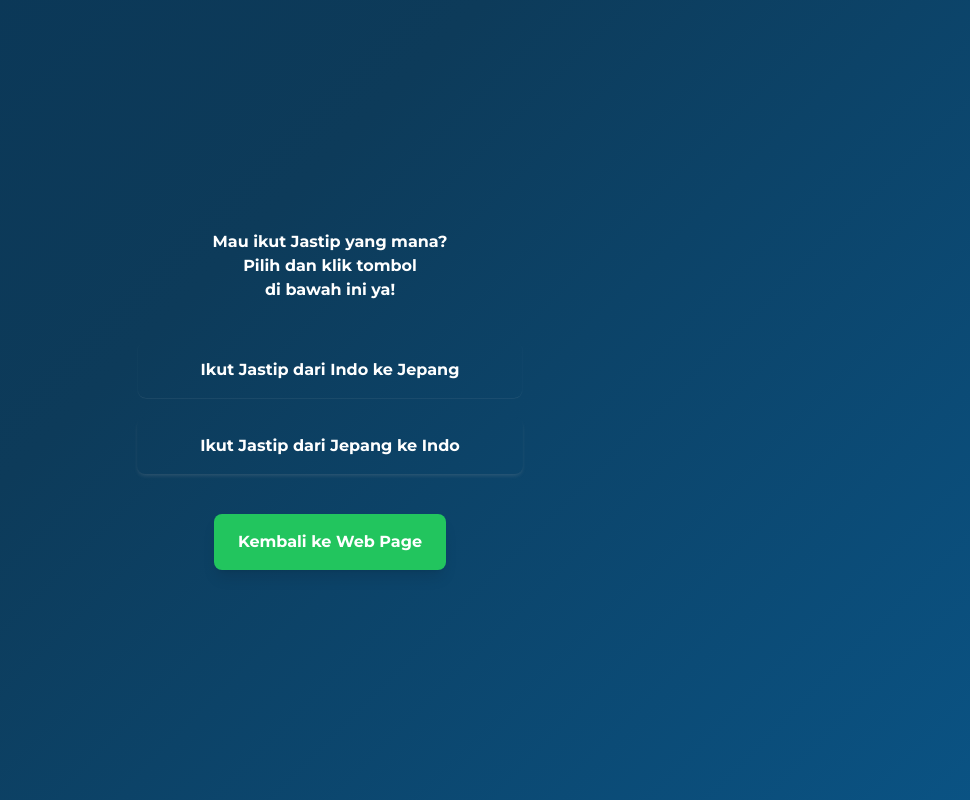
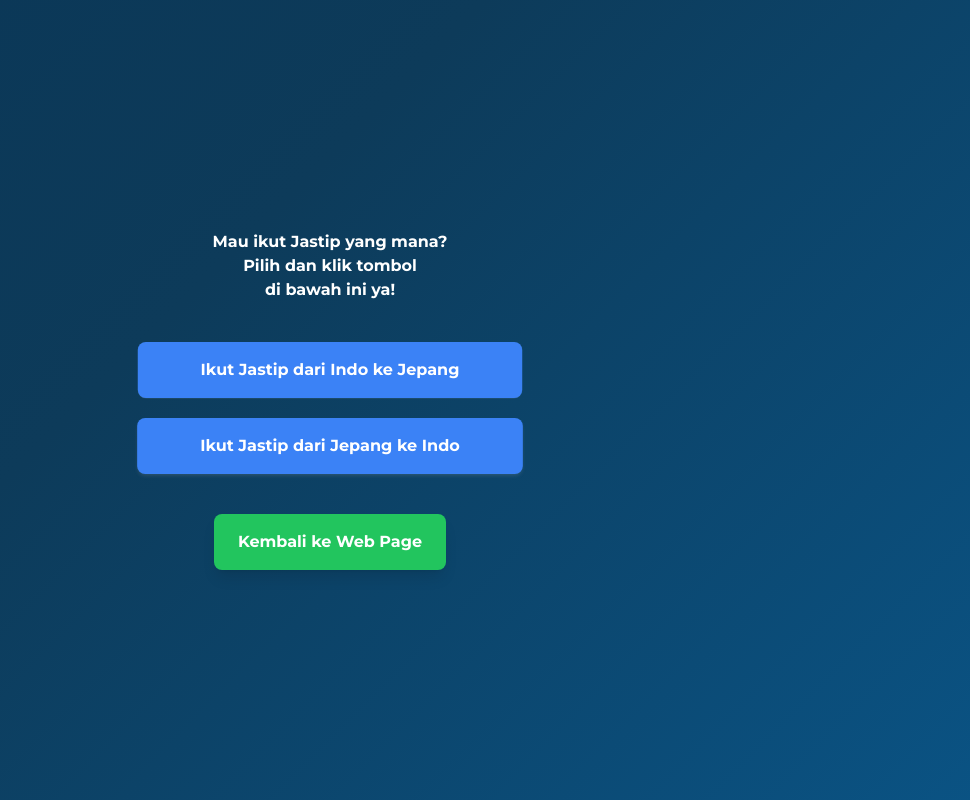
Before and after one commit to yanoshijapan/ikutjastip, a plain HTML site: page index.html in a window 1280 px wide. Shown: the whole page, without its empty margins (310-1280 px from the left). Drawn offline with nearby package versions, Linux system fonts and the light colour scheme.

Commit message:
index.html

```diff
--- a/index.html
+++ b/index.html
@@ -88,12 +88,12 @@
 
         <div class="flex flex-col space-y-5 mb-10">
             <a href="https://yanoshijapan.github.io/jastipindojepang/"
-               class="bg-white-500 text-white font-bold py-4 px-6 rounded-lg shadow-lg transition-all duration-300 ease-in-out transform hover:scale-105 hover:shadow-2xl hover:bg-blue-600 animated-button animate-fadeInUp"
+               class="bg-blue-500 text-white font-bold py-4 px-6 rounded-lg shadow-lg transition-all duration-300 ease-in-out transform hover:scale-105 hover:shadow-2xl hover:bg-blue-600 animated-button animate-fadeInUp"
                style="animation-delay: 0.2s;">
                 Ikut Jastip dari Indo ke Jepang
             </a>
             <a href="https://yanoshijapan.github.io/jastipjepangindo/"
-               class="bg-white-500 text-white font-bold py-4 px-6 rounded-lg shadow-lg transition-all duration-300 ease-in-out transform hover:scale-105 hover:shadow-2xl hover:bg-blue-600 animated-button animate-fadeInUp"
+               class="bg-blue-500 text-white font-bold py-4 px-6 rounded-lg shadow-lg transition-all duration-300 ease-in-out transform hover:scale-105 hover:shadow-2xl hover:bg-blue-600 animated-button animate-fadeInUp"
                style="animation-delay: 0.4s;">
                 Ikut Jastip dari Jepang ke Indo
             </a>
```
